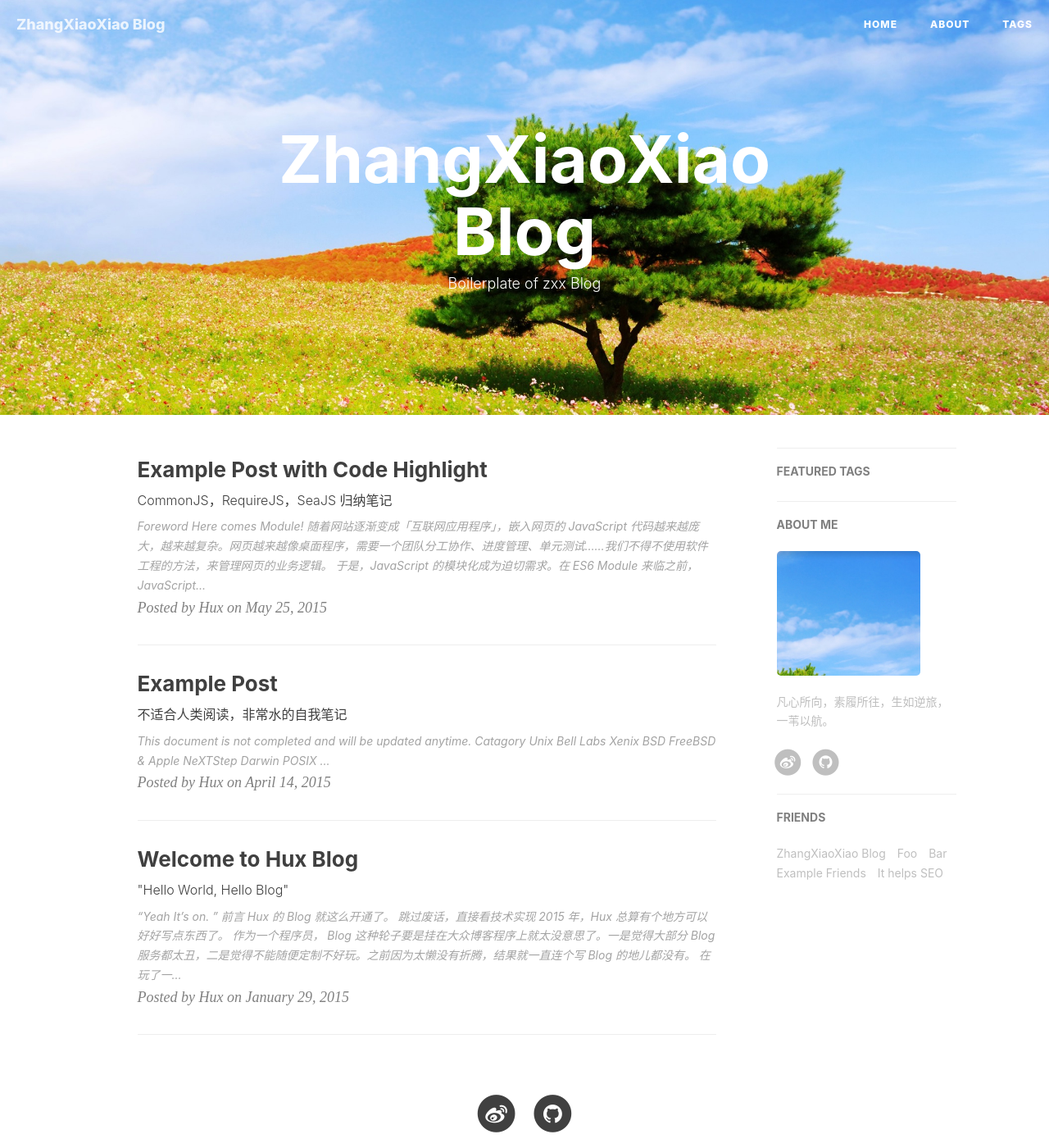
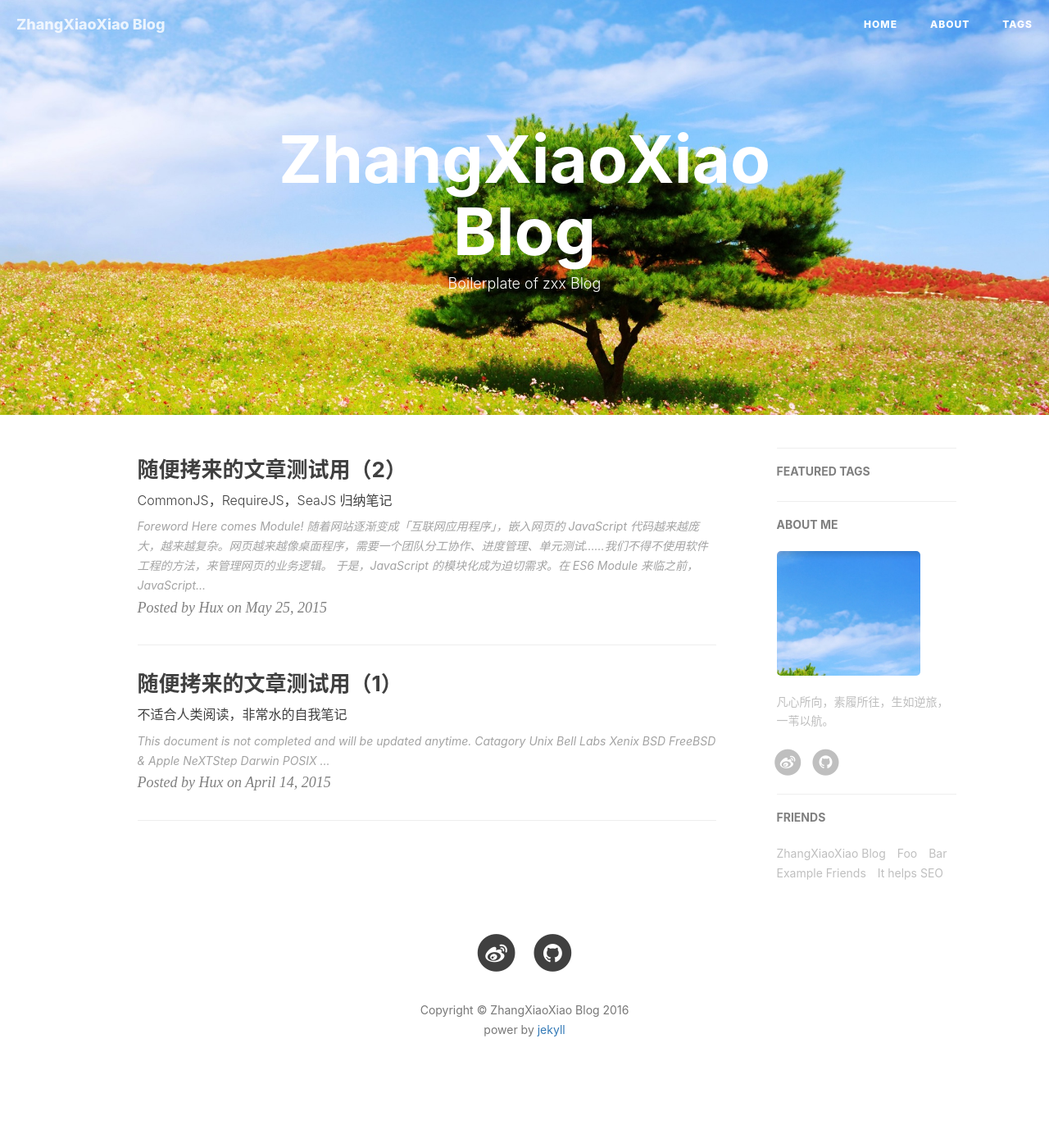
Before and after one commit to mdqh/mdqh.github.io, a Jekyll site: the page built from index.html, in a window 1280 px wide and 1400 px high. Shown: the whole window at 82% size. Built offline with Jekyll 4.4.1, drawn with Linux system fonts in a browser that asks for light colours; nearby versions of some CDN libraries; the list of posts is cut into pages by our own code; comment, search, counter and statistics services are not loaded; some of the changed lines change nothing that is shown.

Commit message:
测试文章

```diff
--- a/_posts/2014-01-29-hello-2015.markdown
+++ /dev/null
@@ -1,79 +0,0 @@
----
-layout:     post
-title:      "Welcome to Hux Blog"
-subtitle:   " \"Hello World, Hello Blog\""
-date:       2015-01-29 12:00:00
-author:     "Hux"
-header-img: "img/post-bg-2015.jpg"
-tags:
-    - 生活
----
-
-> “Yeah It's on. ”
-
-
-## 前言
-
-Hux 的 Blog 就这么开通了。
-
-[跳过废话，直接看技术实现 ](#build)
-
-
-
-2015 年，Hux 总算有个地方可以好好写点东西了。
-
-
-作为一个程序员， Blog 这种轮子要是挂在大众博客程序上就太没意思了。一是觉得大部分 Blog 服务都太丑，二是觉得不能随便定制不好玩。之前因为太懒没有折腾，结果就一直连个写 Blog 的地儿都没有。
-
-在玩了一段时间知乎之后，答题的快感又激起了我开博客的冲动。之前的[个人网站](http://huangxuan.me/portfolio)是作品集形式的（现在集成进来了），并不适合用来写博文，一不做二不休，花一天搞一个吧！
-
-
-<p id = "build"></p>
----
-
-## 正文
-
-接下来说说搭建这个博客的技术细节。
-
-正好之前就有关注过 [GitHub Pages](https://pages.github.com/) + [Jekyll](http://jekyllrb.com/) 快速 Building Blog 的技术方案，非常轻松时尚。
-
-其优点非常明显：
-
-* **Markdown** 带来的优雅写作体验
-* 非常熟悉的 Git workflow ，**Git Commit 即 Blog Post**
-* 利用 GitHub Pages 的域名和免费无限空间，不用自己折腾主机
-	* 如果需要自定义域名，也只需要简单改改 DNS 加个 CNAME 就好了
-* Jekyll 的自定制非常容易，基本就是个模版引擎
-
-
-本来觉得最大的缺点可能是 GitHub 在国内访问起来太慢，所以第二天一起床就到 GitCafe(Chinese GitHub Copy) 迁移了一个[镜像](http://huxpro.gitcafe.io)出来，结果还是巨慢。
-
-哥哥可是个前端好嘛！ 果断开 Chrome DevTool 查了下网络请求，原来是 **pending 在了 Google Fonts** 上，页面渲染一直被阻塞到请求超时为止，难怪这么慢。
-忍痛割爱，只好把 Web Fonts 去了（反正超时看到的也只能是 fallback ），果然一下就正常了，而且 GitHub 和 GitCafe 对比并没有感受到明显的速度差异，虽然 github 的 ping 值明显要高一些，达到了 300ms，于是用 DNSPOD 优化了一下速度。
-
-
-
----
-
-配置的过程中也没遇到什么坑，基本就是 Git 的流程，相当顺手
-
-大的 Jekyll 主题上直接 fork 了 Clean Blog（这个主题也相当有名，就不多赘述了。唯一的缺点大概就是没有标签支持，于是我给它补上了。）
-
-本地调试环境需要 `gem install jekyll`，结果 rubygem 的源居然被墙了……后来手动改成了我大淘宝的镜像源才成功
-
-Theme 的 CSS 是基于 Bootstrap 定制的，看得不爽的地方直接在 Less 里改就好了（平时更习惯 SCSS 些），**不过其实我一直觉得 Bootstrap 在移动端的体验做得相当一般，比我在淘宝参与的团队 CSS 框架差多了……**所以为了体验，也补了不少 CSS 进去
-
-最后就进入了耗时反而最长的**做图、写字**阶段，也算是进入了**写博客**的正轨，因为是类似 Hack Day 的方式去搭这个站的，所以折腾折腾着大半夜就过去了。
-
-第二天考虑中文字体的渲染，fork 了 [Type is Beautiful](http://www.typeisbeautiful.com/) 的 `font` CSS，调整了字号，适配了 Win 的渣渲染，中英文混排效果好多了。
-
-
-## 后记
-
-回顾这个博客的诞生，纯粹是出于个人兴趣。在知乎相关问题上回答并获得一定的 star 后，我决定把这个博客主题当作一个小小的开源项目来维护。
-
-在经历 v1.0 - v1.5 的蜕变后，这个博客主题愈发完整，不但增加了诸多 UI 层的优化（opinionated）；在代码层面，更加丰富的配置项也使得这个主题拥有了更好的灵活性与可拓展性。而作为一个开源项目，我也积极的为其完善文档与解决 issue。
-
-如果你恰好逛到了这里，希望你也能喜欢这个博客主题。
-
-—— Hux 后记于 2015.10
--- a/_posts/2015-04-14-unix-linux-note.markdown
+++ b/_posts/2015-04-14-unix-linux-note.markdown
@@ -1,6 +1,6 @@
 ---
 layout:     post
-title:      "Example Post"
+title:      "随便拷来的文章测试用（1）"
 subtitle:   "不适合人类阅读，非常水的自我笔记"
 date:       2015-04-14
 author:     "Hux"
--- a/_posts/2015-05-25-js-module-loader.markdown
+++ b/_posts/2015-05-25-js-module-loader.markdown
@@ -1,6 +1,6 @@
 ---
 layout:     post
-title:      "Example Post with Code Highlight"
+title:      "随便拷来的文章测试用（2）"
 subtitle:   "CommonJS，RequireJS，SeaJS 归纳笔记"
 date:       2015-05-25
 author:     "Hux"
```
